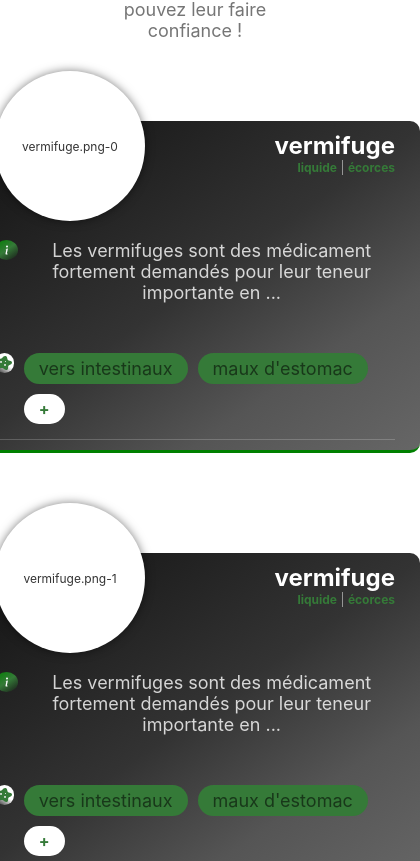
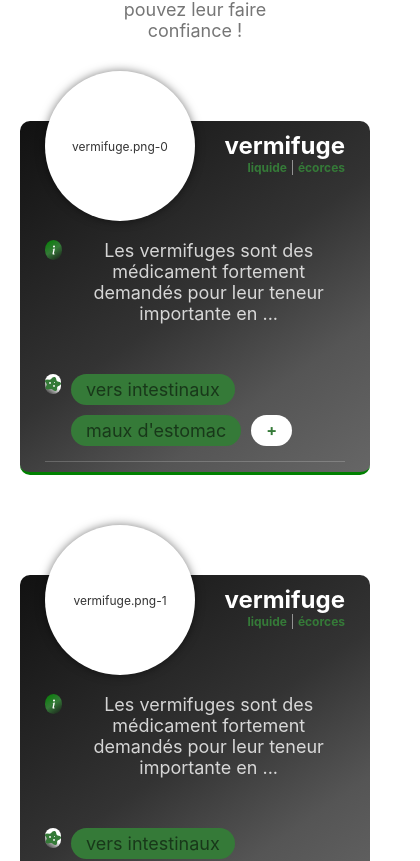
Before and after one commit to the-prince237/scoops-pharmaty5, a React (Create React App) app: page / in a window 390 px wide. Shown: the part 2417-3278 px from the top of the page, 420 px wide, since content can reach past the window. Built offline with nearby package versions, Linux system fonts and the light colour scheme.

Commit message:
handling responsive width and title positions on product wrappers

```diff
--- a/src/components/Product/Product.jsx
+++ b/src/components/Product/Product.jsx
@@ -21,7 +21,9 @@ const Product = ({index, product}) => {
         {picture}-{index}
       </ProductImage>
       <ProductHeader>
-        <h1>{name}</h1>
+        <h1>{name.split(" ").map((word, index) => (
+          <div key={`word-${index}-${word}`}>{word}</div>
+        ))}</h1>
         <ProductTypes>{types.map((type, index) => (<span key={index}>{type}</span>))}</ProductTypes>
       </ProductHeader>
       <ProductBody>
--- a/src/components/Product/style.js
+++ b/src/components/Product/style.js
@@ -9,6 +9,9 @@ export const ProductWrapper = styled.div`
   position: relative;
   border-bottom: green solid 3px;
   color: white;
+  @media screen and (max-width: 500px){
+    width: 300px;
+  }
 `
 
 export const ProductImage = styled.div`
```
